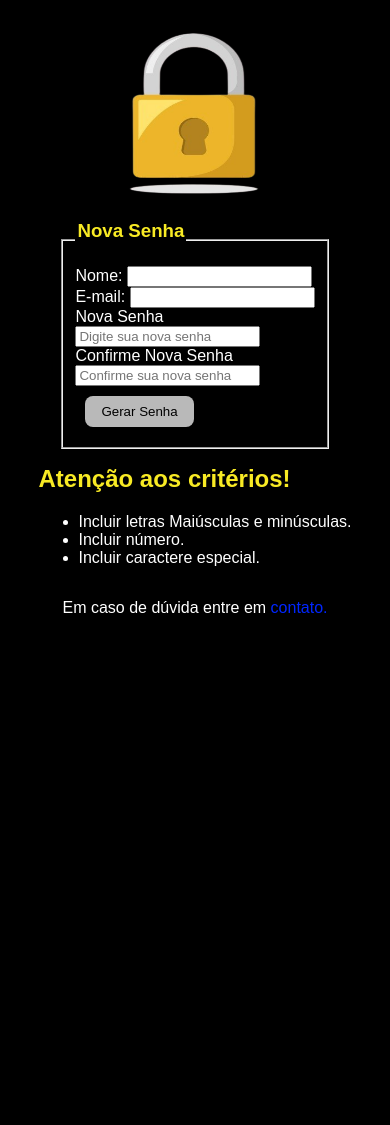
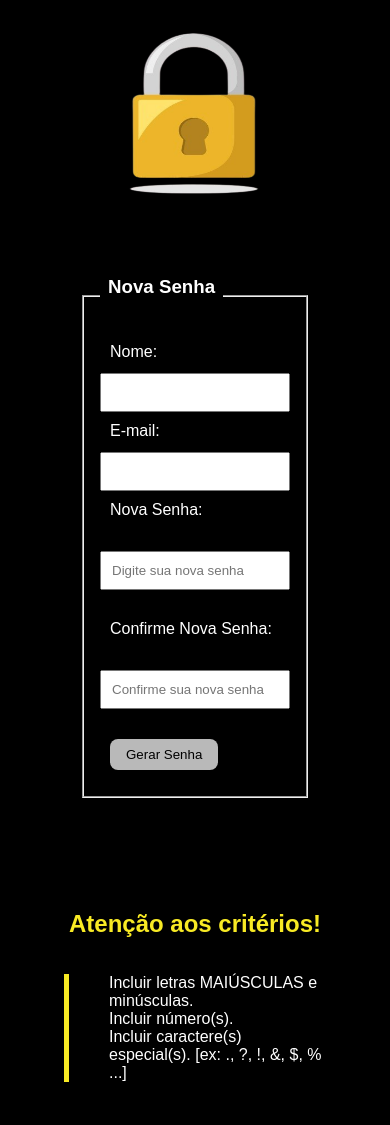
Before and after one commit to aragaofilhoo/projeto-integrador-frontend-JoaoAragaoFilho, a plain HTML site: page index.html in a window 390 px wide. Shown: the top 1125 px of the page. Before the commit the page ends 844 px from the top, so only its background shows below. Drawn offline with Linux system fonts and the light colour scheme.

Commit message:
feat: adiciona navbar com flexbox e grade responsiva com grid

```diff
--- a/css/style.css
+++ b/css/style.css
@@ -13,6 +13,35 @@ body {
   color: var(--cor-texto);
   padding: var(--espacamento-padrao);
   font-family: Arial, serif;
+}
+
+.navbar {
+  display: flex;
+  justify-content: space-between;
+  align-items: center;
+  padding: 1rem 2rem;
+}
+
+.nav-links {
+  display: flex;
+  gap: 1.5rem;
+  list-style: none;
+}
+
+.nav-links a {
+  text-decoration: none;
+  padding: 0.5rem 0.75rem;
+  border-radius: 6px;
+}
+
+.nav-links a:hover {
+  background: #0a00c7;
+  color: #38bdf8;
+}
+
+.nav-links a:focus-visible {
+  outline: 3px solid #0a00c7;
+  outline-offset: 2px;
 }
 
 #container {
@@ -37,13 +66,46 @@ audio {
 h1, h2 {
   font-family: Arial, serif;
   margin-top: 0;
-  color: #f8ea24;
+}
+
+fieldset {
+  padding: 1rem;
+}
+
+legend {
+  padding: 0 8px;
+}
+
+.form {
+  display: flex;
+  flex-direction: column;
+  gap: 8px;
+  box-sizing: border-box;
+  padding: 24px;
+}
+
+.campo {
+  display: flex;
+  flex-direction: column;
+  gap: 2px;
+}
+
+.campo label {
+  margin: 10px;
+}
+
+.campo input {
+  width: 100%;
+  padding: 10px;
+  box-sizing: border-box;
+  margin: 0;
 }
 
 .card {
   display: flex;
   border-radius: var(--borda-arredondada);
   padding: var(--espacamento-padrao);
+  box-shadow: 0 2px 6px rgba(0, 0, 0, 0.1);
   font-size: 1rem;
   justify-content: center;
   align-items: center;
@@ -69,11 +131,48 @@ h1, h2 {
   background-color: #13bb1b;
 }
 
+.secao {
+  max-width: 1100px;
+  margin: 2rem auto;
+  padding: 0 1rem;
+}
+
+.secao h2 {
+  margin-bottom: 1.5rem;
+}
+
 .destaque {
     display: flex;
+    flex-direction: column;
     font-size: 1rem;
-    justify-content: center;
+    justify-content: space-between;
     align-items: center;
+    padding: 1.5rem;
+    border-radius: 10px;
+    box-shadow: 0 2px 6px rgba(0, 0, 0, 0.1);
+}
+
+.destaque > h2 {
+  color:#f8ea24;
+}
+
+.destaque > ul {
+  list-style: none;
+}
+
+.destaque > ul:nth-child(even) {
+  border-left: 5px solid #f8ea24;
+}
+
+.grid {
+  display: grid;
+  grid-template-columns: repeat(auto-fit, minmax(250px, 1fr));
+  gap: 1rem;
+  place-items: center;
+}
+
+.grid h3 {
+  margin-bottom: 0.5rem;
 }
 
 a {
--- a/index.html
+++ b/index.html
@@ -8,38 +8,40 @@
     <title>Password Generator</title>
 </head>
 <body>
+    <nav clas="navbar">
     <header id="container">
         <img id="home" src="assets/images/cadeado.png" alt="">
         <audio controls loop>
             <source src="assets/images/Chopin.wav" type="audio/wav">
             <source src="assets/images/Chopin.mp3" type="audio/mp3">
         </audio>
+    </nav>
     </header>
 
     <main>
         <article class="card">
-        <section>
-            <form action="novasenha" method="POST">
+        <section class="secao">
+            <form class="form" action="novasenha" method="POST">
                 <fieldset>
                     <legend><h1 id="title">Nova Senha</h1></legend>
 
-                    <div>
+                    <div class="campo">
                         <label for="nome">Nome: </label>
                         <input type="text" id="nome" name="nome">
                     </div>
 
-                    <div>
+                    <div class="campo">
                         <label for="email">E-mail:</label>
                         <input type="email" id="email" name="email" required>
                     </div>
 
-                    <div>
-                        <label for="nova senha">Nova Senha</label><br>
+                    <div class="campo">
+                        <label for="nova senha">Nova Senha:</label><br>
                         <input type="password" id="nova senha" name="nova senha" placeholder="Digite sua nova senha" minlength="8" pattern="(?=.*\d)(?=.*[a-z])(?=.*[A-Z])(?=.*[\W_]).{8,}"required><br>
                     </div>
 
-                    <div>
-                        <label for="confirme nova senha">Confirme Nova Senha</label><br>
+                    <div class="campo">
+                        <label for="confirme nova senha">Confirme Nova Senha:</label><br>
                         <input type="password" id="confirme nova senha" name="confirme nova senha" placeholder="Confirme sua nova senha" minlength="8" pattern="(?=.*\d)(?=.*[a-z])(?=.*[A-Z])(?=.*[\W_]).{8,}"required><br>
                     </div>
 
@@ -52,19 +54,19 @@
         </section>
         </article>
 
-        <article class="destaque">
-        <section>
+        <article class="card">
+        <section class="destaque">
             <h2>Atenção aos critérios!</h2>
         <ul>
-            <li>Incluir letras Maiúsculas e minúsculas.</li>
-            <li>Incluir número.</li>
-            <li>Incluir caractere especial.</li>
+            <li>Incluir letras MAIÚSCULAS e minúsculas.</li>
+            <li>Incluir número(s).</li>
+            <li>Incluir caractere(s) especial(s). [ex: ., ?, !, &, $, % ...]</li>
         </ul>
         </section>
         </article>
         </main>
 
-        <footer class="destaque">
+        <footer class="grid">
             <p>Em caso de dúvida entre em <a href="tiresuaduvida@suporte.com.br" target="_blank" rel="noopener noreferrer">contato.</a></p>
         </footer>
 
```
